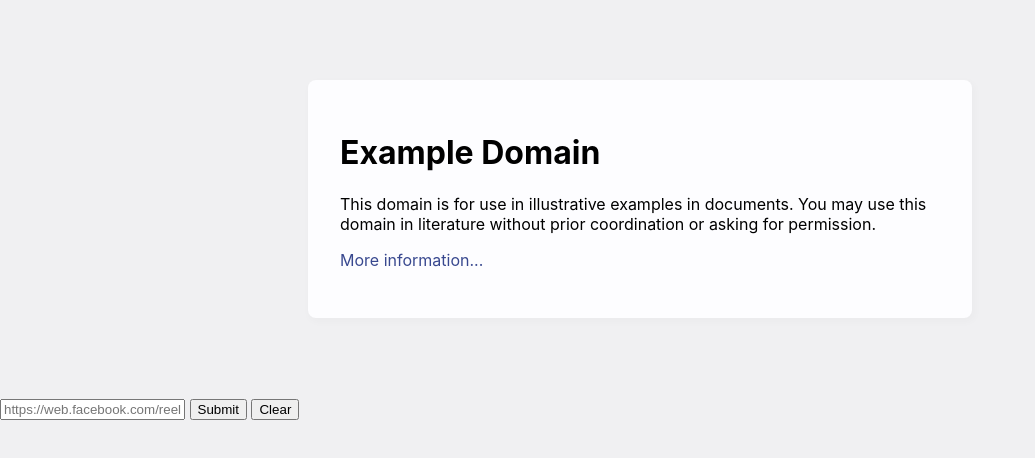
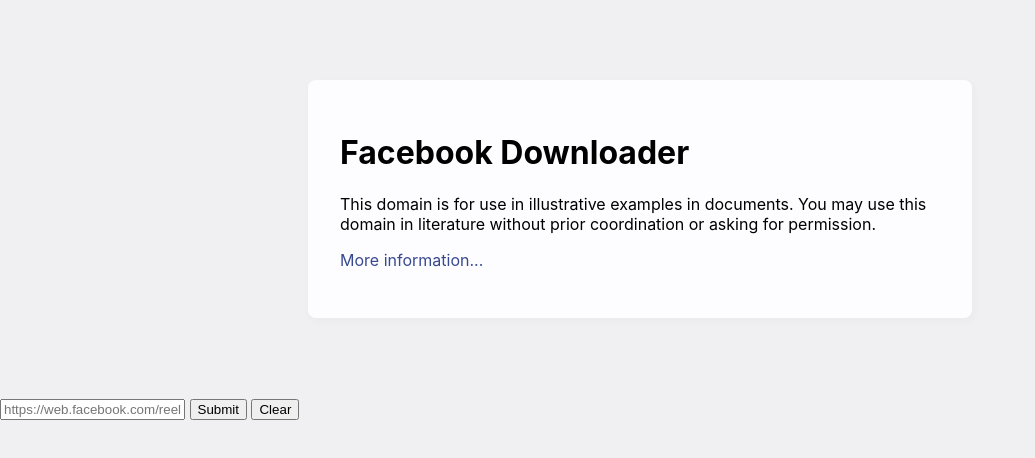
Before and after one commit to kisahklasik/fbdownloader, a website: page index.html in a window 1280 px wide. Shown: the whole page, without its empty margins (0-1035 px from the left). Drawn offline with Linux system fonts and the light colour scheme.

Commit message:
Update index.html

```diff
--- a/index.html
+++ b/index.html
@@ -1,7 +1,7 @@
 <!doctype html>
 <html>
 <head>
-    <title>Example Domain</title>
+    <title>Facebook Downloader</title>
 
     <meta charset="utf-8" />
     <meta http-equiv="Content-type" content="text/html; charset=utf-8" />
@@ -37,7 +37,7 @@
 
 <body>
 <main>
-    <h1>Example Domain</h1>
+    <h1>Facebook Downloader</h1>
     <p>This domain is for use in illustrative examples in documents. You may use this
     domain in literature without prior coordination or asking for permission.</p>
     <p><a href="https://www.iana.org/domains/example">More information...</a></p>
```
